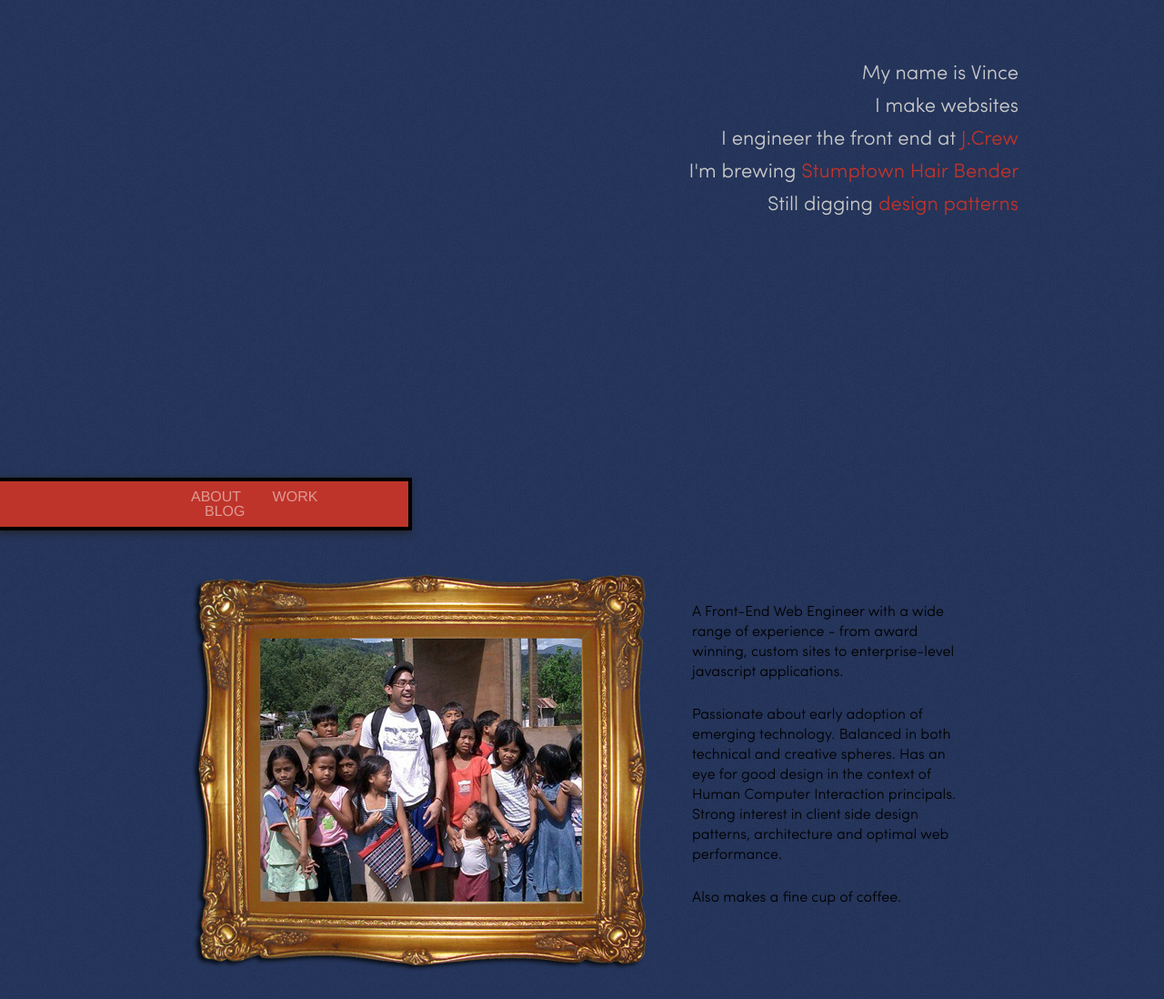
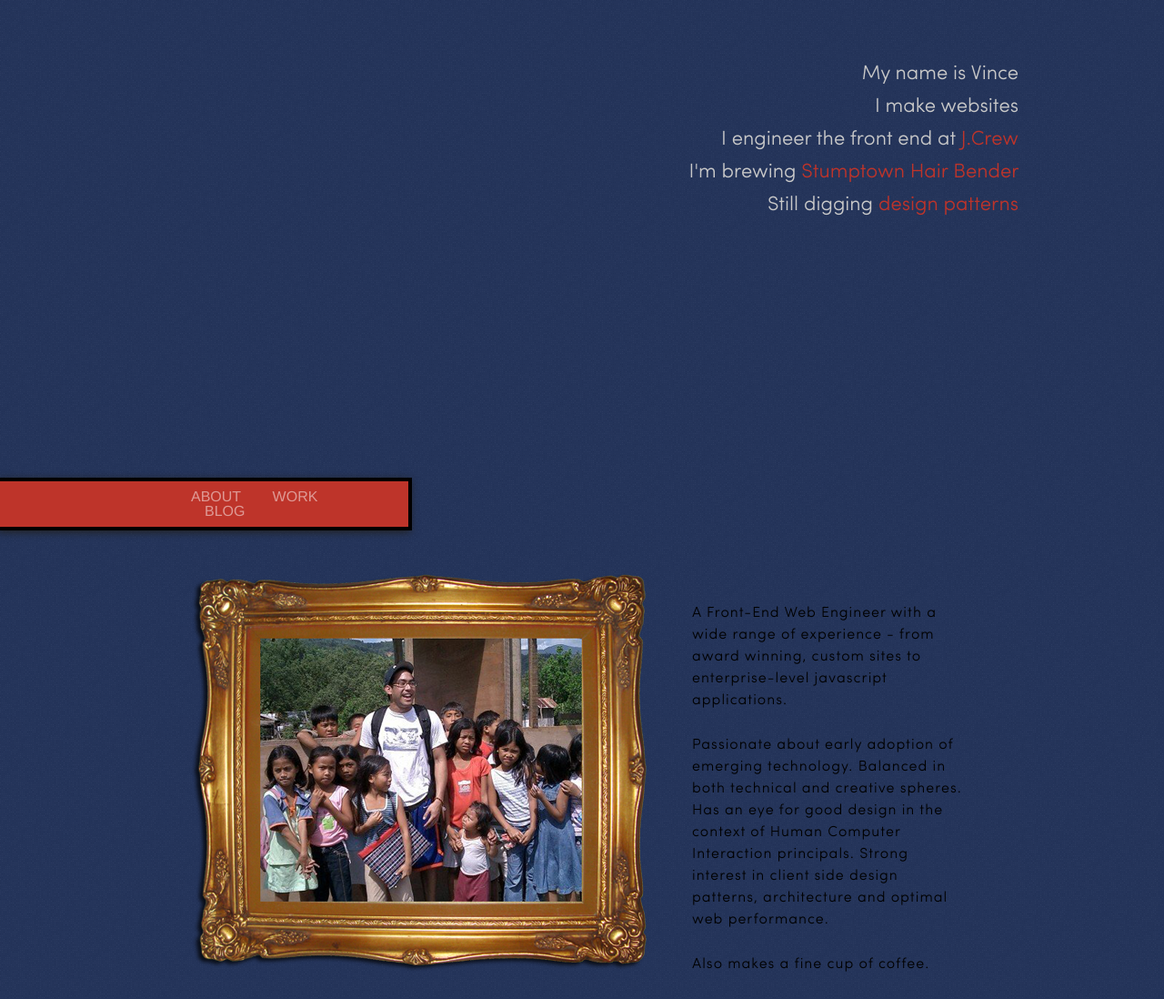
Before and after one commit to snailbites/homepage, a plain HTML site: page index.html in a window 1280 px wide. Shown: the top 1098 px of the page at 91% size. Drawn offline with Linux system fonts and the light colour scheme.

Commit message:
adjusted type spacing

```diff
--- a/assets/css/work.css
+++ b/assets/css/work.css
@@ -772,6 +772,8 @@ article {
 }
 /* line 180, ../sass/screen.scss */
 #about .bio p {
+  line-height: 1.5em;
+  letter-spacing: 1px;
   margin-bottom: 25px;
 }
 /* line 184, ../sass/screen.scss */
```
